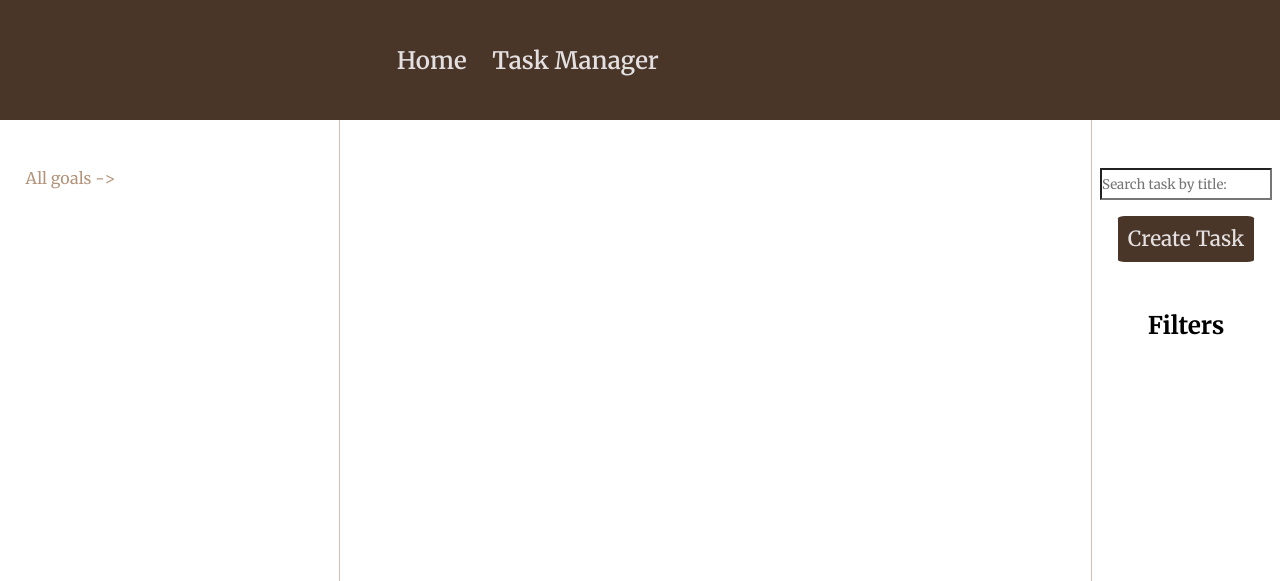
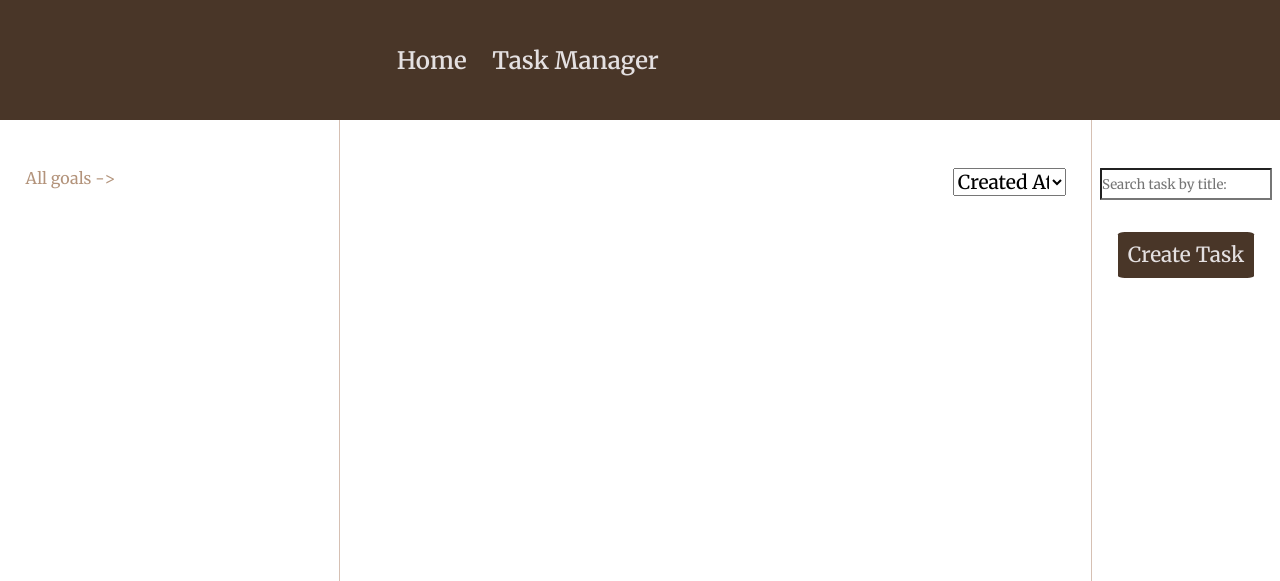
Before and after one commit to oleksandrmerkuloff/daily-manager, a Django app: page /my-goals-and-tasks/ in a window 1280 px wide. Shown: the top 581 px of the page. Run offline with Django 5.2, Linux system fonts and the light colour scheme; data that the repository does not hold is empty.

Commit message:
design work

```diff
--- a/task_manager/static/css/goals_and_tasks.css
+++ b/task_manager/static/css/goals_and_tasks.css
@@ -44,6 +44,22 @@
     padding-top: 6vh;
 }
 
+#ordering-container {
+    width: 100%;
+    margin-bottom: 6vh;
+    display: flex;
+    justify-content: flex-end;
+}
+
+#tasks_order {
+    margin-right: 2vw;
+    margin-left: 1vw;
+    width: 15%;
+    font-size: 1.2em;
+    font-weight: 500;
+    text-align: center;
+}
+
 .task-sep {
     visibility: hidden;
     margin: 2vh 0;
@@ -71,9 +87,6 @@
     color: #E4E0E1;
     background-color: #493628;
     display: inline-block;
-    margin-bottom: 6vh;
+    margin-top: 2vh;
+    margin-bottom: 4vh;
 }
-
-#filter-section {
-    font-size: 1.3em;
-}
--- a/task_manager/templates/task_manager/goals_and_tasks.html
+++ b/task_manager/templates/task_manager/goals_and_tasks.html
@@ -20,8 +20,15 @@
         </ul>
     </div>
     <div id="tasks-section">
+        <div id="ordering-container">
+            <select name="tasks_order" id="tasks_order">
+                <option value="created_at" name="tasks_order">Created At</option>
+                <option value="title" name="tasks_order">Title</option>
+                <option value="deadline" name="tasks_order">Deadline</option>
+            </select>
+        </div>
         {% for task in tasks %}
-            {% include "includes/task-card.html" %}
+        {% include "includes/task-card.html" %}
             <hr class="task-sep">
         {% endfor %}
     </div>
@@ -30,9 +37,5 @@
         <input type="search" name="search" id="search_box" placeholder="Search task by title:">
 
         <a href="" id="task-creation-link">Create Task</a>
-
-        <div id="filter-section">
-            <h3 id="filter-head">Filters</h3>
-        </div>
     </div>
 {% endblock %}
--- a/task_manager/views.py
+++ b/task_manager/views.py
@@ -6,7 +6,11 @@ from .models import Goal, Task
 
 def goals_and_tasks(request):
     goals = Goal.objects.all()
-    tasks = Task.objects.all()
+    if request.method == 'POST':
+        ordering = request.POST['tasks_order']
+        tasks = Task.objects.all().order_by(ordering)
+    else:
+        tasks = Task.objects.all().order_by('created_at')
     data = {
         'goals': goals,
         'tasks': tasks
```
